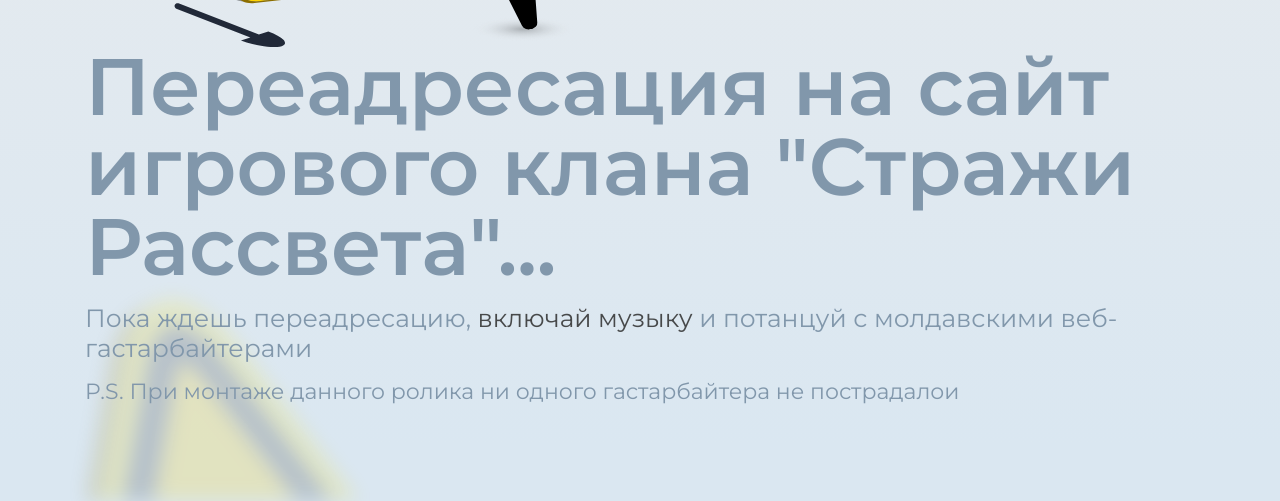
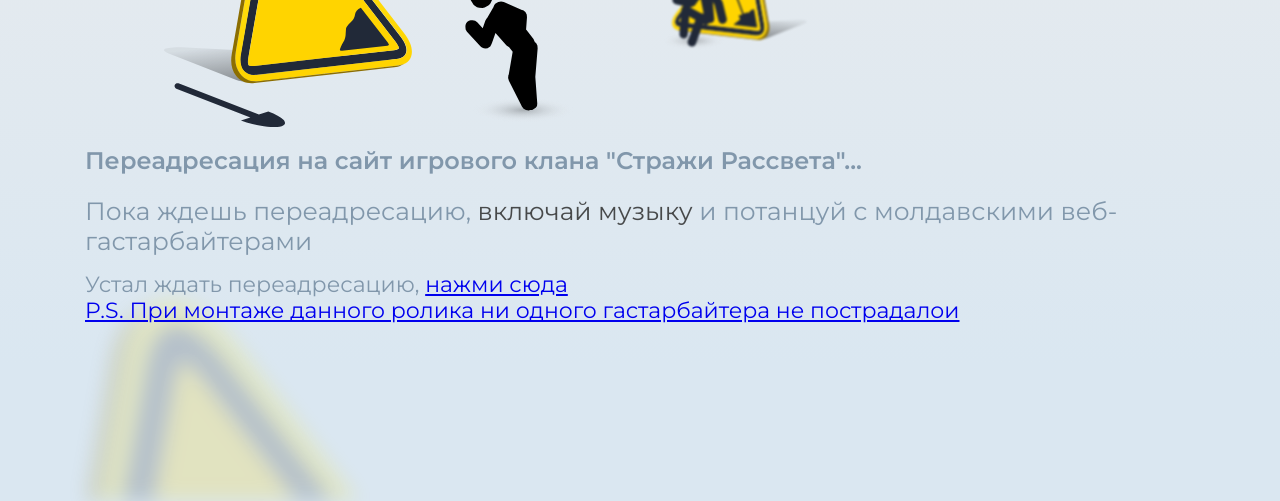
Before and after one commit to EllionVan/dawnguard, a plain HTML site: page index.html in a window 1280 px wide. Shown: the part 299-800 px from the top of the page. Drawn offline with Linux system fonts and the light colour scheme.

Commit message:
Update index.html

```diff
--- a/index.html
+++ b/index.html
@@ -55,8 +55,9 @@
 						</div>
 					</div>
 					<div class="page404-bottom">
-						<h1>Переадресация на сайт игрового клана "Стражи Рассвета"...</h1>
+						<h2>Переадресация на сайт игрового клана "Стражи Рассвета"...</h2>
 						<div class="page404-description">Пока ждешь переадресацию, <span class="js-page404-play" title="Graieste Moldovneste - Gheaghea Vanea">включай музыку</span> и потанцуй с молдавскими веб-гастарбайтерами</div>
+						<div class="page404-postscript">Устал ждать переадресацию, <a href=https://dawnguard.ga/">нажми сюда</a., чтобы перейти сразу</div>
 						<div class="page404-postscript">P.S. При монтаже данного ролика ни одного гастaрбайтера не пострадалои</div>
 					</div>
 				</div>
```
